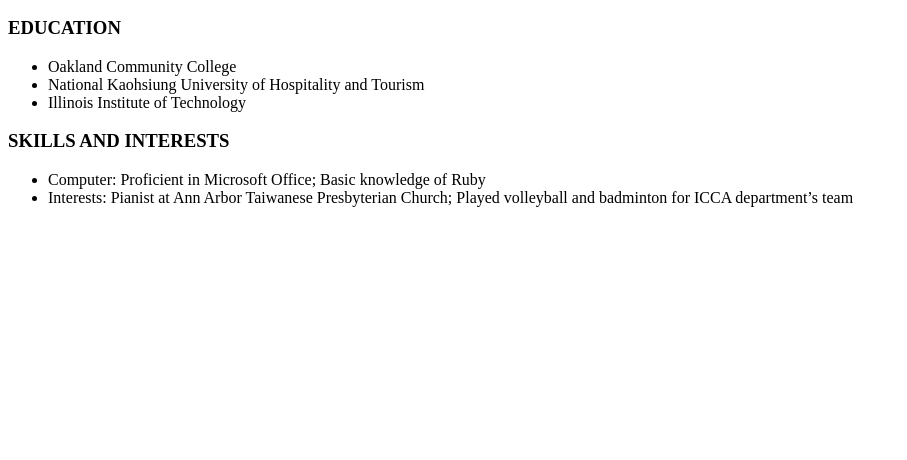
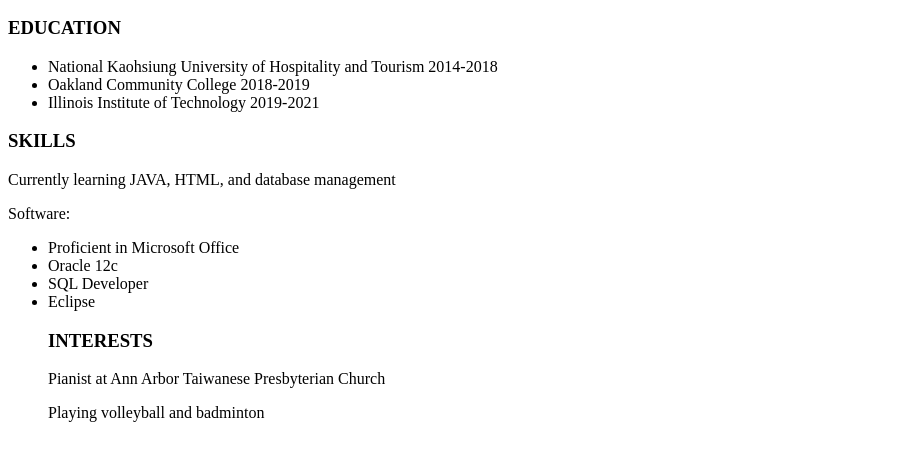
Before and after one commit to hyang77/project1, a plain HTML site: page Resume.html in a window 1280 px wide. Shown: the part 118-578 px from the top of the page, without its empty margins (0-907 px from the left). Drawn offline with Linux system fonts and the light colour scheme.

Commit message:
edited Resume content

```diff
--- a/Resume.html
+++ b/Resume.html
@@ -12,14 +12,20 @@
 		<h2>Resume</h2>
 		<h3>EDUCATION</h3>
 			<ul>
-				<li>Oakland Community College</li>
-				<li>National Kaohsiung University of Hospitality and Tourism</li>
-				<li>Illinois Institute of Technology</li>
+				<li>National Kaohsiung University of Hospitality and Tourism 2014-2018</li>
+				<li>Oakland Community College 2018-2019</li>
+				<li>Illinois Institute of Technology 2019-2021</li>
 			</ul>
-		<h3>SKILLS AND INTERESTS</h3>
-			<ul>
-				<li>Computer: Proficient in Microsoft Office; Basic knowledge of Ruby</li>
-				<li>Interests: Pianist at Ann Arbor Taiwanese Presbyterian Church; Played volleyball and badminton for ICCA department’s team</li>
-			</ul>
+		<h3>SKILLS</h3>
+			<p>Currently learning JAVA, HTML, and database management</p>
+			<p>Software:</p>
+				<ul>
+					<li>Proficient in Microsoft Office</li>
+					<li>Oracle 12c</li>
+					<li>SQL Developer</li>
+					<li>Eclipse</li>
+		<h3>INTERESTS</h3>
+				<p>Pianist at Ann Arbor Taiwanese Presbyterian Church</p>
+				<p>Playing volleyball and badminton</p>
 	</body>
 </html>
```
